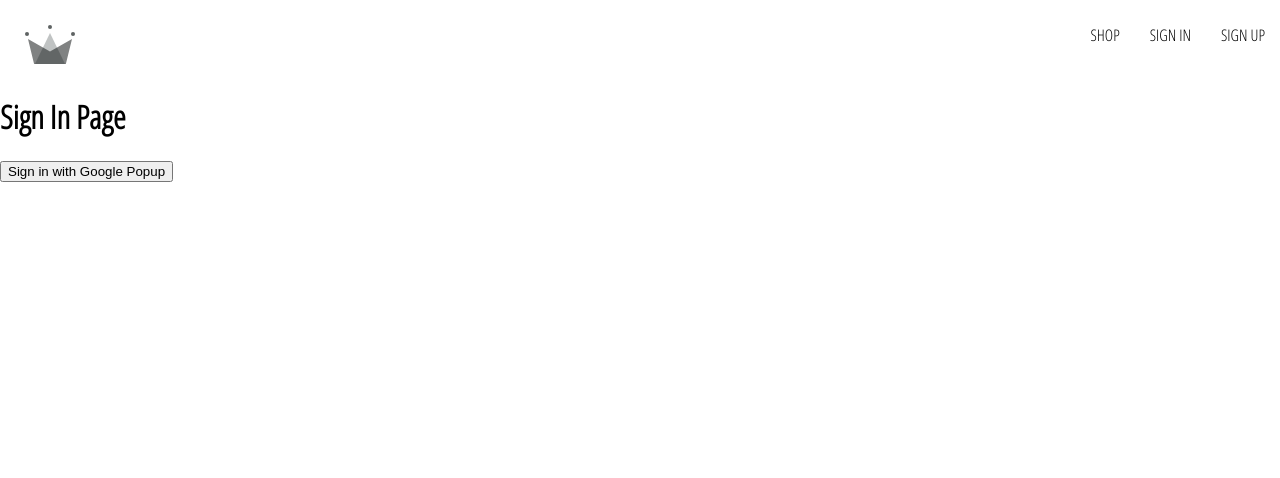
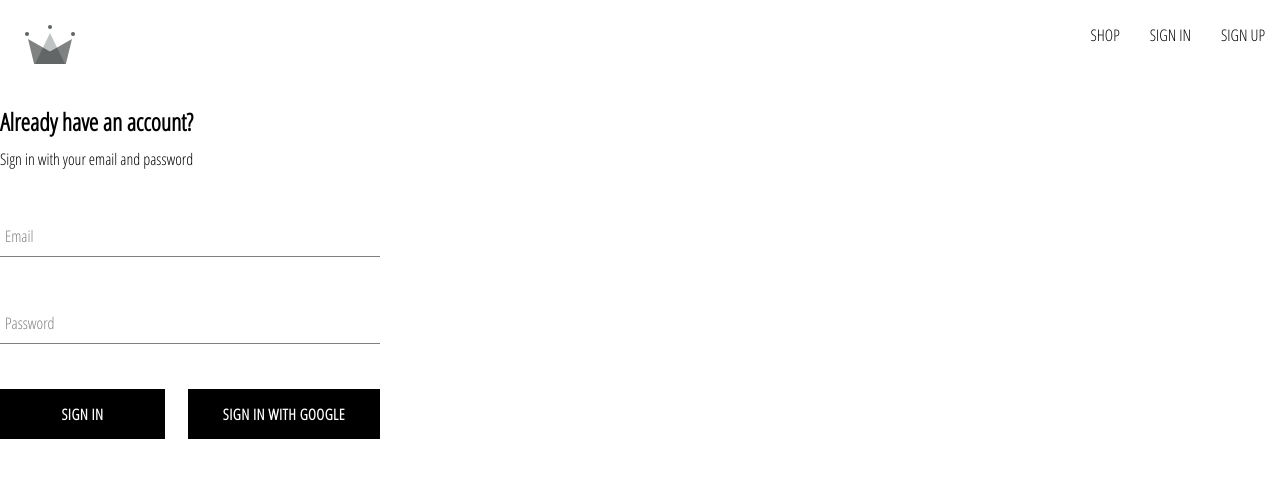
Before and after one commit to ajayreddyfsd/Monarch-Styles, a React (Create React App) app: page /sign-in in a window 1280 px wide. Shown: the top 478 px of the page. Built offline with nearby package versions, Linux system fonts and the light colour scheme.

Commit message:
phase-1 complete

```diff
--- /dev/null
+++ b/src/routes/sign-in/sign-in-form.styles.scss
@@ -0,0 +1,14 @@
+.sign-in-container {
+  display: flex;
+  flex-direction: column;
+  width: 380px;
+
+  h2 {
+    margin: 10px 0;
+  }
+
+  .buttons-container {
+    display: flex;
+    justify-content: space-between;
+  }
+}
--- a/src/routes/sign-in/sign-in.component.jsx
+++ b/src/routes/sign-in/sign-in.component.jsx
@@ -1,33 +1,109 @@
-// remember we wrote google sign and auth in firebase utils, we are just importing them into this signin component
+import { useState, useContext } from "react";
+
+import FormInput from "../../components/form-input/form-input.component";
+import Button, {
+  BUTTON_TYPE_CLASSES,
+} from "../../components/button/button.component";
+import { UserContext } from "../../contexts/user.context";
+
 import {
+  signInAuthUserWithEmailAndPassword,
   signInWithGooglePopup,
   createUserDocumentFromAuth,
 } from "../../utils/firebase/firebase.utils";
 
-//now before we start using the firebase utils
-//go to the firebase project
-//go to authentication tab, then sign-in method, choose the provider, here google, and save
-//also give a support email
-//u can also perform 2 factor sms authentication, but need to upgrade the firebase project
+import "./sign-in-form.styles.scss";
+
+const defaultFormFields = {
+  email: "",
+  password: "",
+};
+
 const SignIn = () => {
-  //for popup
-  //simple function that waits till promise is resolved and prints the response to the console
-  //u can see the response and access token in the google dev tab console
-  const logGoogleUser = async () => {
-    const response = await signInWithGooglePopup();
+  const [formFields, setFormFields] = useState(defaultFormFields);
+  const { email, password } = formFields;
 
-    //i just need the user object from the whole resposne object
-    //which we will pass to the create user function
-    //this will be userAuth for the createUserDocumentFromAuth
-    const { user: userAuth } = response;
-    console.log("user or userAuth obj of response obj:", userAuth);
-    createUserDocumentFromAuth(userAuth);
+  const { setCurrentUser } = useContext(UserContext);
+
+  const resetFormFields = () => {
+    setFormFields(defaultFormFields);
+  };
+
+  const signInWithGoogle = async () => {
+    const { user } = await signInWithGooglePopup();
+
+    //storing the user data that signed in using google
+    await createUserDocumentFromAuth(user);
+    setCurrentUser(user);
+    resetFormFields();
+  };
+
+  const handleSubmit = async (event) => {
+    event.preventDefault();
+
+    try {
+      const { user } = await signInAuthUserWithEmailAndPassword(
+        email,
+        password
+      );
+      setCurrentUser(user);
+      resetFormFields();
+    } catch (error) {
+      switch (error.code) {
+        case "auth/wrong-password":
+          alert("incorrect password for email");
+          break;
+        case "auth/user-not-found":
+          alert("no user associated with this email");
+          break;
+        default:
+          console.log(error);
+      }
+    }
+  };
+
+  const handleChange = (event) => {
+    const { name, value } = event.target;
+
+    setFormFields({ ...formFields, [name]: value });
   };
 
   return (
-    <div>
-      <h1>Sign In Page</h1>
-      <button onClick={logGoogleUser}>Sign in with Google Popup</button>
+    <div className="sign-in-container">
+      <h2>Already have an account?</h2>
+      <span>Sign in with your email and password</span>
+      <form onSubmit={handleSubmit}>
+        <FormInput
+          label="Email"
+          type="email"
+          required
+          onChange={handleChange}
+          name="email"
+          value={email}
+        />
+
+        <FormInput
+          label="Password"
+          type="password"
+          required
+          onChange={handleChange}
+          name="password"
+          value={password}
+        />
+
+        {/* 2 options for the user to sign-in
+        normal sign-in and sign-in through google */}
+        <div className="buttons-container">
+          <Button type="submit">Sign In</Button>
+          <Button
+            buttonType={BUTTON_TYPE_CLASSES.google}
+            type="button"
+            onClick={signInWithGoogle}
+          >
+            Sign In With Google
+          </Button>
+        </div>
+      </form>
     </div>
   );
 };
--- a/src/utils/firebase/firebase.utils.js
+++ b/src/utils/firebase/firebase.utils.js
@@ -146,6 +146,9 @@ export const createAuthUserWithEmailAndPassword = async (email, password) => {
   return await createUserWithEmailAndPassword(auth, email, password);
 };
 
+
+
+//this is for sign-ins
 export const signInAuthUserWithEmailAndPassword = async (email, password) => {
   if (!email || !password) return;
 
```
